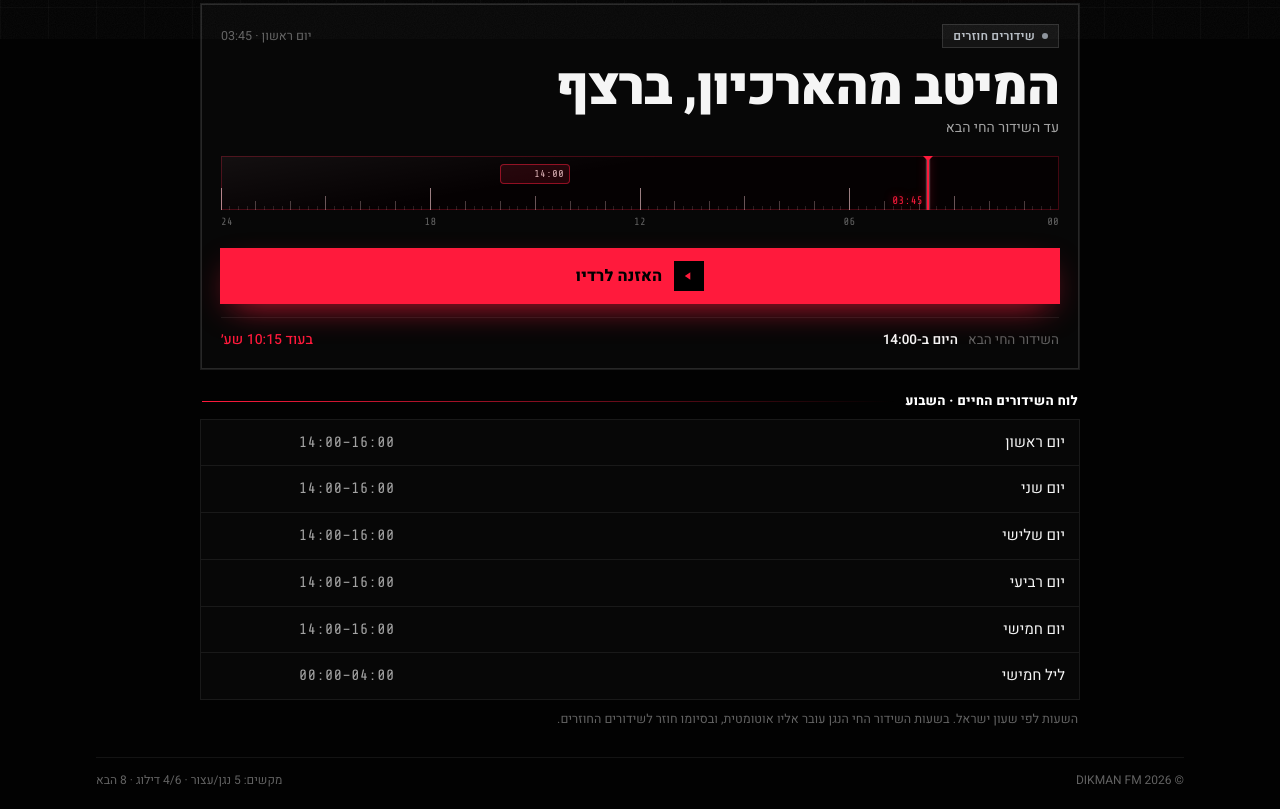
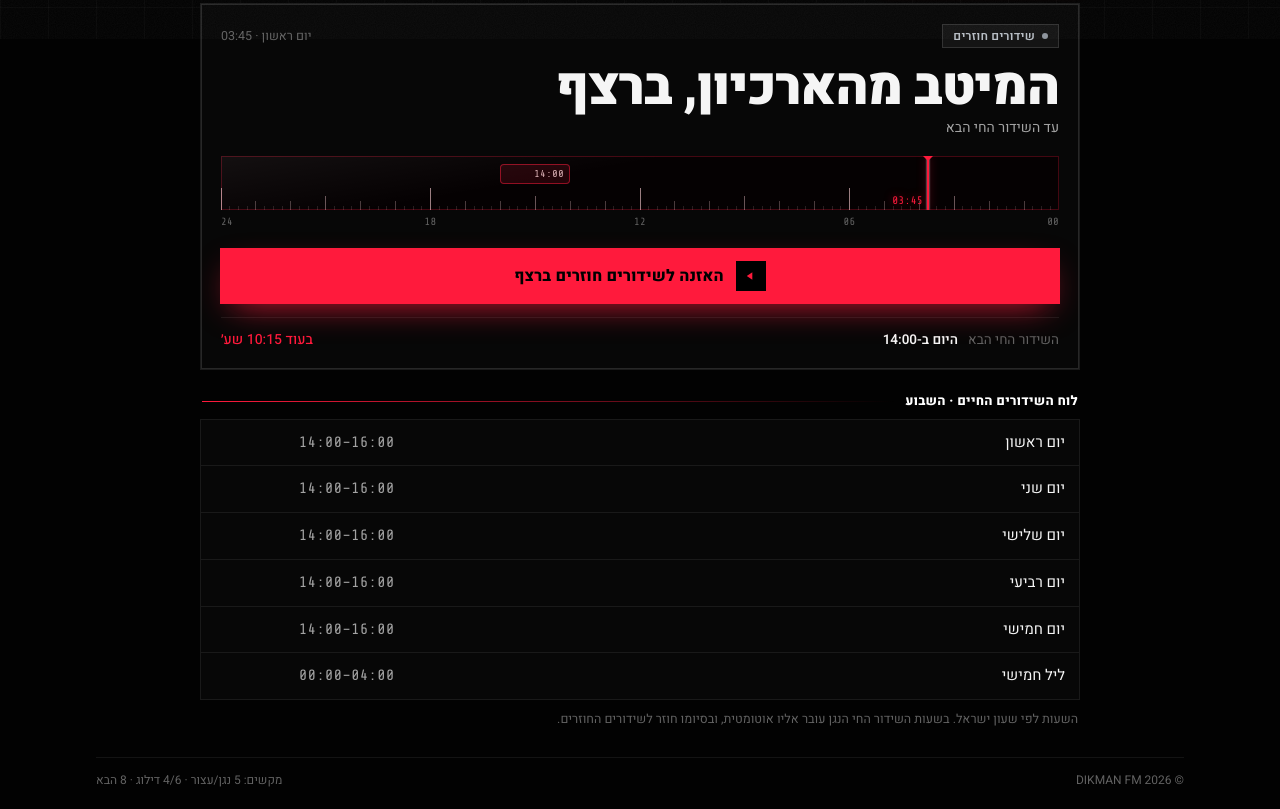
Before and after one commit to dikmanfm/dikmanfm.github.io, a plain HTML site: page concepts/orbit/index.html in a window 1280 px wide. Shown: the part 761-1570 px from the top of the page. Drawn offline with Linux system fonts and the light colour scheme; files that its build step writes are made by us from their sources; animation ran at ten frames a second.

Commit message:
Orbit: radio button reads 'listen to back-to-back replays'
The idle label of the radio button can now be set per concept
with data-idle; other concepts keep 'האזנה לרדיו'.

Co-Authored-By: Claude Opus 5.5 <noreply@anthropic.com>

```diff
--- a/concepts/_base/js/app.js
+++ b/concepts/_base/js/app.js
@@ -212,7 +212,7 @@
       playing ? (m === "replay" ? "שידור חוזר" : "מנגן") :
       liveNow ? "חי עכשיו" : "מוכן";
     var r = $("btnRadio");
-    if (r) r.querySelector(".cta-label").textContent = playing && state.auto ? "מאזינים עכשיו · עצירה" : (liveNow ? "האזנה לשידור החי" : "האזנה לרדיו");
+    if (r) r.querySelector(".cta-label").textContent = playing && state.auto ? "מאזינים עכשיו · עצירה" : (liveNow ? "האזנה לשידור החי" : (r.getAttribute("data-idle") || "האזנה לרדיו"));
     if (r) r.classList.toggle("is-on", playing && state.auto);
     try { document.dispatchEvent(new CustomEvent("radio:update")); } catch (e) {}
   }
--- a/concepts/orbit/index.html
+++ b/concepts/orbit/index.html
@@ -245,9 +245,9 @@
             <div class="dial-labels mono" id="dialLabels" aria-hidden="true"></div>
           </div>
 
-          <button class="cta" id="btnRadio" data-nav>
+          <button class="cta" id="btnRadio" data-nav data-idle="האזנה לשידורים חוזרים ברצף">
             <span class="cta-ic" aria-hidden="true"><svg viewBox="0 0 24 24"><path d="M16 5.5v13L6.5 12z"/></svg></span>
-            <span class="cta-label">האזנה לרדיו</span>
+            <span class="cta-label">האזנה לשידורים חוזרים ברצף</span>
           </button>
           <div class="now-next" id="nowNext"></div>
         </div>
```
